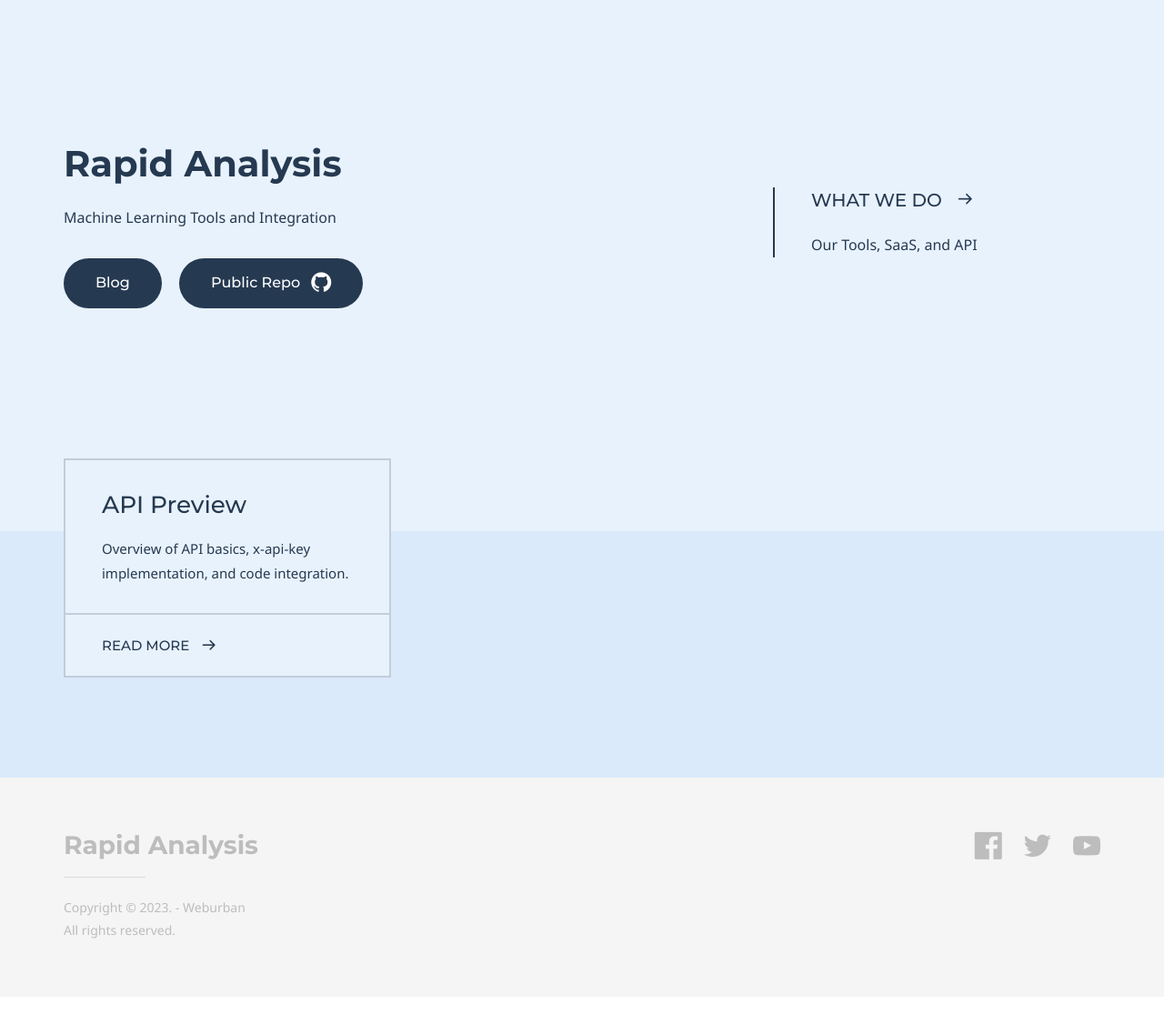
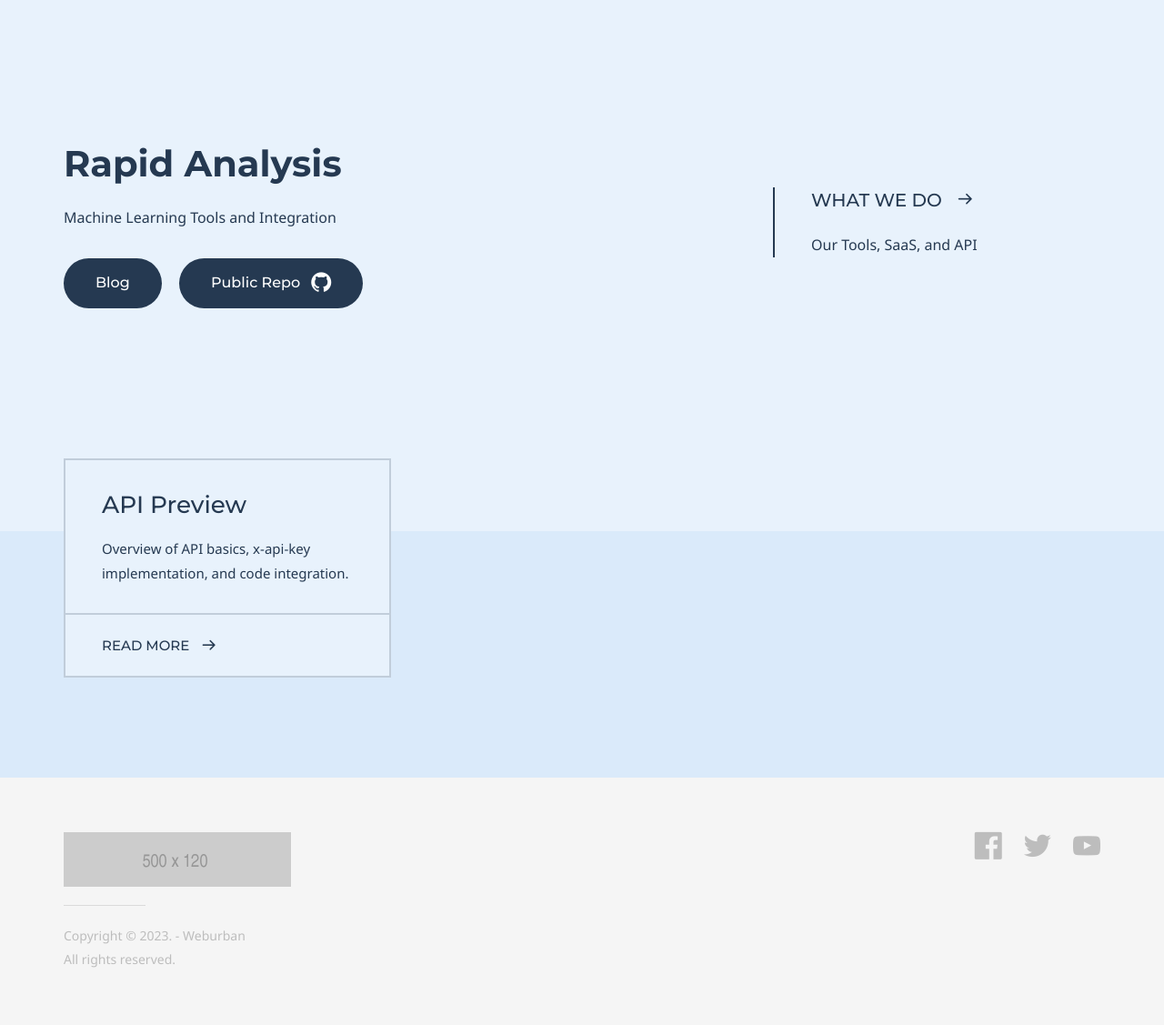
Before and after one commit to rapidanalysis/rapidanalysis.github.io, a Jekyll site: the page built from index.md, in a window 1280 px wide. Shown: the whole page at 91% size. Built offline with Jekyll 4.4.1, drawn with Linux system fonts in a browser that asks for light colours; some web fonts are replaced; before the commit the page ends 1096 px from its top, so only the background shows below that.

Commit message:
Update _config.yml

```diff
--- a/_config.yml
+++ b/_config.yml
@@ -4,7 +4,7 @@ doks:
     color_theme: # Available themes: blue (default), green, purple, red and yellow
     header:
         logo:
-            text: # Project name
+            text:
             image: true
         nav:
             - item_name: Item 1
@@ -16,8 +16,8 @@ doks:
     footer:
         content:
             logo:
-                text: Rapid Analysis
-                image:
+                text: # Rapid Analysis
+                image: true
             copyright: Copyright &copy; 2023. - Weburban <br>All rights reserved.
         social_list:
             - network_name: facebook
```
